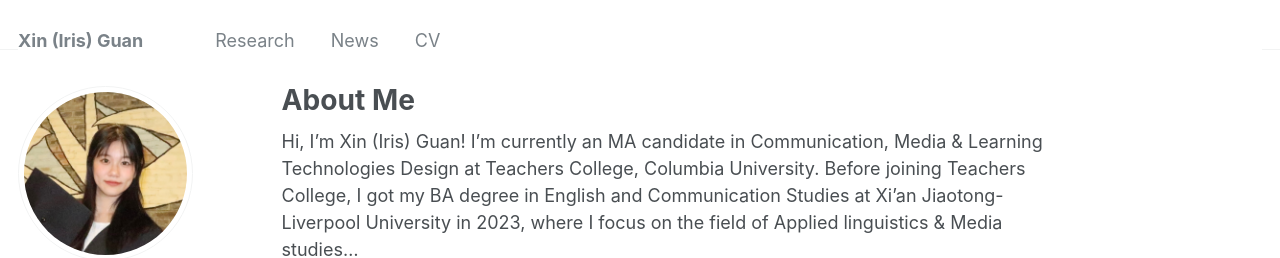
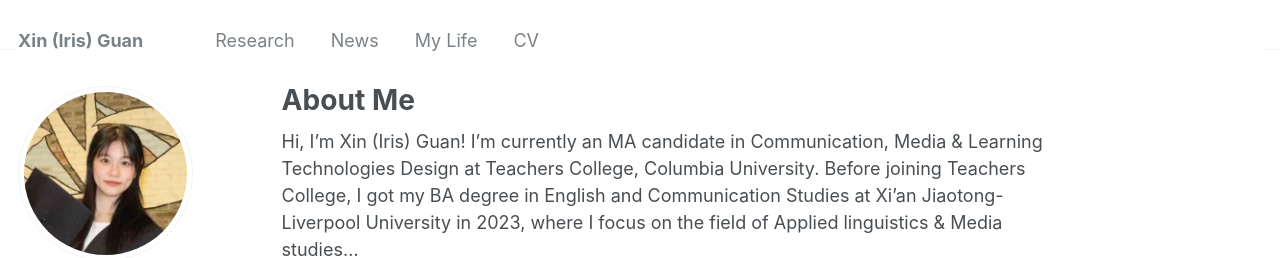
Before and after one commit to IrisGuan24/IrisGuan.github.io, a Jekyll site: the page built from _pages/about.md, in a window 1280 px wide. Shown: the top 258 px of the page. Built offline with Jekyll 4.4.1, drawn with Linux system fonts in a browser that asks for light colours; some web fonts are replaced.

Commit message:
Update navigation.yml
1、增加mylife菜单

```diff
--- a/_data/navigation.yml
+++ b/_data/navigation.yml
@@ -6,5 +6,8 @@ main:
   - title: "News"
     url: /year-archive/
 
+  - title: "My Life"
+    url: /mylife/
+
   - title: "CV"
     url: /cv/
```
